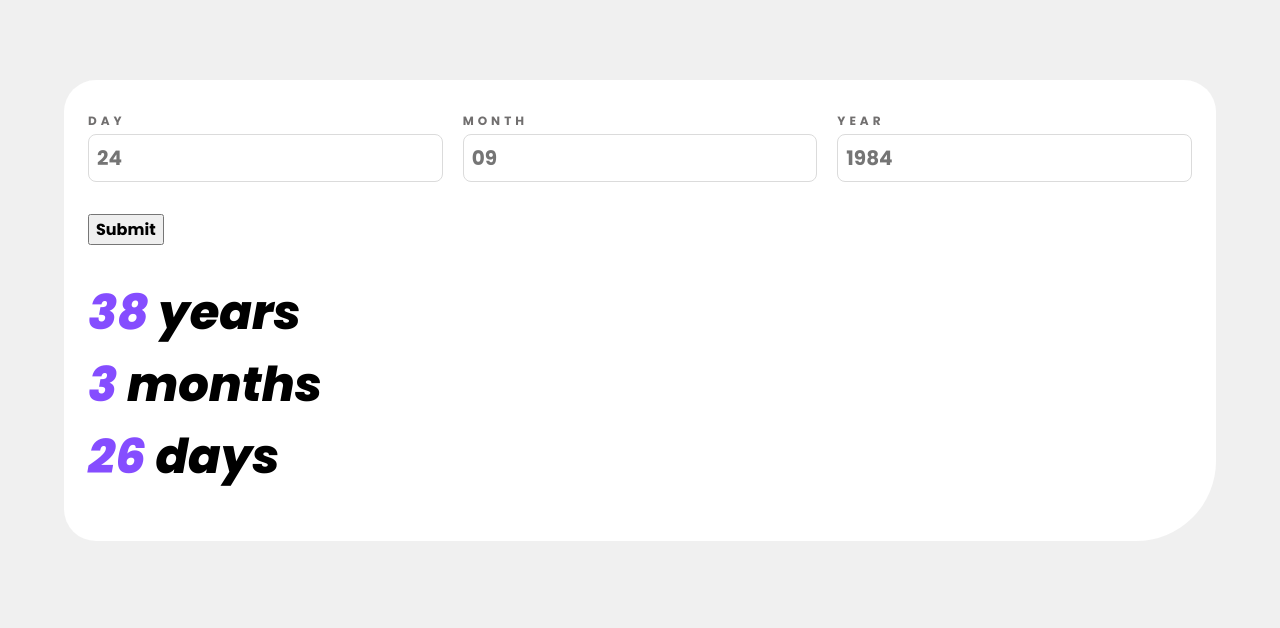
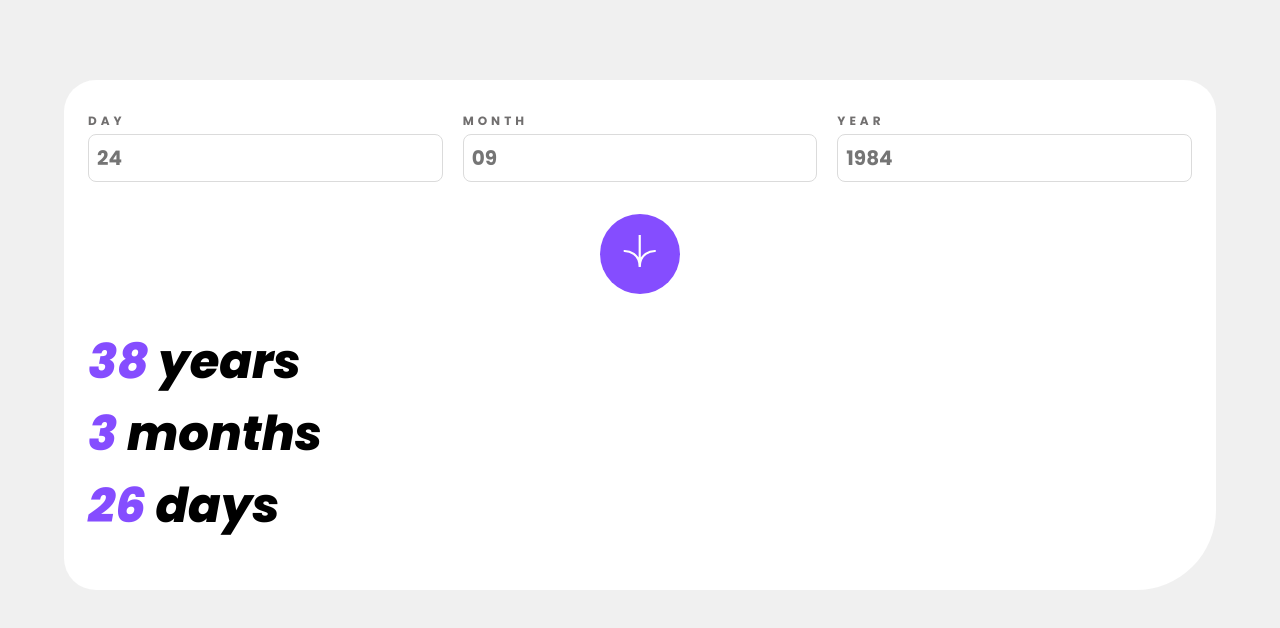
Before and after one commit to tdimnet/Age-calculator-app, a plain HTML site: page index.html in a window 1280 px wide. Drawn offline with Linux system fonts and the light colour scheme.

Commit message:
Styling the submit button

```diff
--- a/css/main.css
+++ b/css/main.css
@@ -60,6 +60,34 @@ body {
   padding: 0.5rem;
 }
 
+.submit-wrapper {
+  display: flex;
+  align-items: center;
+  justify-content: center;
+  position: relative;
+}
+
+.submit-wrapper::after {
+  left: 0;
+  top: 0;
+  height: 4px;
+  width: 4px;
+  border: 5px solid black;
+  position: absolute;
+}
+
+.submit-btn {
+  border: none;
+  background-color: var(--electric-violet);
+  height: 5rem;
+  width: 5rem;
+  border-radius: 50%;
+
+  svg {
+    height: 2rem;
+  }
+}
+
 .result-wrapper {
   list-style-type: none;
   padding-left: 0;
--- a/index.html
+++ b/index.html
@@ -36,7 +36,9 @@
         </div>
       </div>
       <div class="submit-wrapper">
-        <button type="submit">Submit</button>
+        <button class="submit-btn" type="submit">
+          <svg xmlns="http://www.w3.org/2000/svg" viewBox="0 0 46 44"><g fill="none" stroke="#FFF" stroke-width="3"><path d="M1 22.019C8.333 21.686 23 25.616 23 44M23 44V0M45 22.019C37.667 21.686 23 25.616 23 44"/></g></svg>
+        </button>
       </div>
     </form>
     <ul class="result-wrapper">
```
